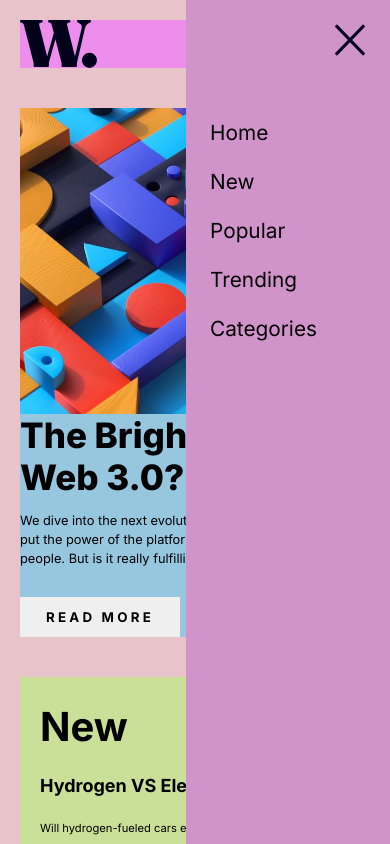
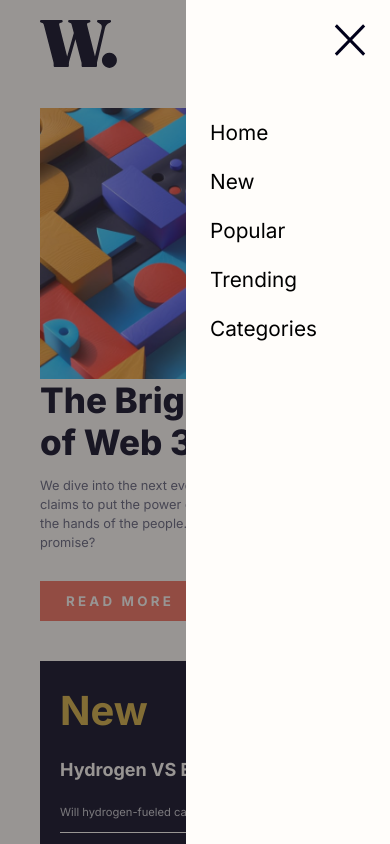
Before and after one commit to Mari3367/news-homepage, a plain HTML site: page index.html in a window 390 px wide. Both pictures are taken after a click on the picture 345 px from the left and 43 px from the top of the page. Shown: the top 844 px of the page. Drawn offline with Linux system fonts and the light colour scheme.

Commit message:
added dark layer

```diff
--- a/index.html
+++ b/index.html
@@ -35,6 +35,7 @@
         <a href="#">Trending</a>
         <a href="#">Categories</a>
       </div>
+      <div id="dark-layer"></div>
       <div id="main-part">
         <img class="big-image-desktop" src="./assets/images/image-web-3-desktop.jpg">
         <img class="big-image-mobile" src="./assets/images/image-web-3-mobile.jpg">
--- a/script.js
+++ b/script.js
@@ -21,4 +21,16 @@ menu.addEventListener('click', ()=>{
 const close = document.querySelector('.close-icon');
 close.addEventListener('click', ()=>{
     sideMenu.style.display = 'none';
-})
+});
+
+// add dark layer on menu icon click
+const darkLayer = document.querySelector('#dark-layer');
+
+menu.addEventListener('click', ()=> {
+    darkLayer.style.display = 'block';
+});
+
+//remove dark layer on close icon click
+close.addEventListener('click', ()=> {
+    darkLayer.style.display = 'none';
+});
--- a/styles.css
+++ b/styles.css
@@ -1,17 +1,16 @@
 * {
     font-family: 'Inter', sans-serif;
+    color: hsl(236, 13%, 42%);
 }
 
 
 
 body {
-    background-color: rgb(233, 195, 202);
+    background-color: hsl(36, 100%, 99%);
     margin: 0;
     box-sizing: border-box;
     /* position: relative; */
 }
-
-
 
 
 
@@ -28,11 +27,6 @@ body {
     margin: 100px;
 }
 
-#new-section-items {
-    background-color: rgb(202, 223, 151);
-    grid-area: aside;
-}
-
 
 /*use flex for nav items*/
 
@@ -41,9 +35,10 @@ nav {
     flex-direction: row;
     justify-content: space-between;
     align-items: center;
-    background-color: rgb(237, 142, 237);
+    background-color: hsl(36, 100%, 99%);
     grid-area: nav;
     margin-bottom: 40px;
+    margin-top: 0;
 }
 
 nav ul {
@@ -64,6 +59,10 @@ nav ul li a {
     text-decoration: none;
 }
 
+nav ul li a:hover {
+    color: hsl(7, 87%, 65%);
+}
+
 nav .logo {
     /* height: 7vh; */
     height: clamp(3rem, 5vh, 5rem);
@@ -82,7 +81,7 @@ nav .menu {
 
 #main-part {
     margin-right: 30px;
-    background-color: rgb(151, 199, 223);
+    background-color: hsl(36, 100%, 99%);
     grid-area: main;
     margin-bottom: 40px;
     position: relative;
@@ -116,6 +115,7 @@ nav .menu {
     font-size: clamp(3rem, 2.5vw, 5rem);
     margin: 0;
     font-weight: 800;
+    color: hsl(240, 100%, 5%);
 }
 
 .text-wrap .wrap-p-button {
@@ -151,6 +151,12 @@ button {
     letter-spacing: clamp(0.2rem, 0.5vw, 0.3rem);
     position: absolute;
     bottom: 0;
+    background-color: hsl(7, 87%, 65%);
+    color: hsl(36, 100%, 99%);
+}
+
+button:hover {
+    background-color: hsl(240, 100%, 5%);
 }
 
 
@@ -162,33 +168,43 @@ button {
     flex-direction: column;
     justify-content: space-between;
     margin-bottom: 40px;
+    background-color: hsl(240, 100%, 5%);
+    grid-area: aside;
 
 }
 
 #new-section-items h2 {
     font-size: 40px;
     margin: 0;
+    color: rgb(211, 174, 61);
 }
 
 #new-section-items h4 {
     font-size: 18px;
+    color: hsl(36, 100%, 99%);
+
+}
+
+#new-section-items h4:hover {
+    color: rgb(211, 174, 61);
 }
 
 #new-section-items p {
     /* font-size: 15px; */
     font-size: clamp(0.7rem, 2.5vw, 1rem);
     line-height: 1.5;
+    color: hsl(233, 8%, 79%);;
 }
 
 .border {
     height: 1px;
-    background-color: red;
+    background-color: hsl(36, 100%, 99%);
 }
 
 /*footer part*/
 
 #number-sections {
-    background-color: rgb(138, 220, 188);
+    background-color: hsl(36, 100%, 99%);
     grid-area: footer;
     display: flex;
 }
@@ -205,13 +221,19 @@ button {
 
 .number-wrapper .wrapper h3 {
     /* font-size: 2.5em; */
-    font-size: clamp(2rem, 2.5vw, 4rem);;
+    font-size: clamp(2rem, 2.5vw, 4rem);
+    color: hsl(233, 8%, 79%);
 }
 
 .number-wrapper .wrapper h4 {
     margin-top: 8px;
     font-size: clamp(0.8rem, 2.5vw, 1.2rem);;
     /* font-size: 18px; */
+    color: hsl(240, 100%, 5%);
+}
+
+.number-wrapper .wrapper h4:hover {
+    color: hsl(7, 87%, 65%);
 }
 
 .number-wrapper .wrapper p {
@@ -235,7 +257,7 @@ button {
 -add menu
 */
 
-@media only screen and (min-width: 320px) and (max-width: 950px) {
+@media only screen and (min-width: 280px) and (max-width: 950px) {
 
     nav ul {
         display: none;
@@ -243,7 +265,8 @@ button {
     #content {
         display: flex;
         flex-direction: column;
-        margin: 20px;
+        /* margin: 20px; */
+        margin: 20px 40px;
         position: relative;
     }
 
@@ -299,6 +322,11 @@ button {
     .number-wrapper .wrapper p {
         margin-top: 0.3rem;
         font-size: 12px;
+        padding-right: 0;
+    }
+
+    .small-pic {
+        margin-right: 10px;
     }
 
     /*menu icon*/
@@ -315,12 +343,13 @@ button {
         width: 40%;
         top: 0;
         right: 0;
-        background-color: rgb(208, 148, 203);
+        background-color: hsl(36, 100%, 99%);
         overflow-x: hidden;
         overflow-y: hidden;
         z-index: 2;
         padding: 6rem 1.5rem;
         display: none;
+        z-index: 2;
     }
 
     #side-menu .close-icon {
@@ -341,6 +370,21 @@ button {
         color: black;
     }
 
+    #side-menu a:hover {
+        color: hsl(7, 87%, 65%);
+    }
+
+    #dark-layer {
+        position: fixed;
+        width: 100%;
+        height: 100%;
+        background-color: rgba(50, 47, 47, 0.5);
+        z-index: 1;
+        top: 0;
+        right: 0;
+        display: none;
+    }
+
     button {
         position: relative;
         margin-top: 1rem;
```
